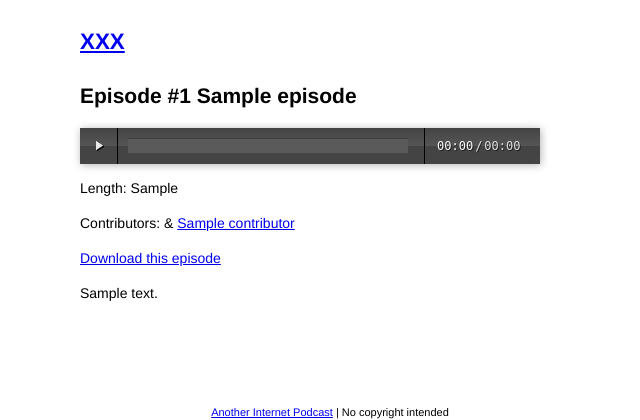
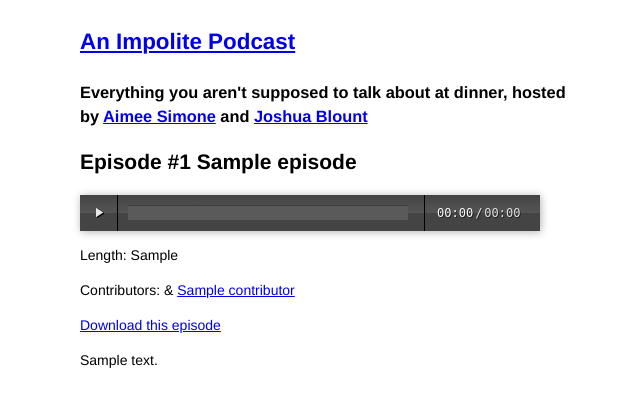
Before and after one commit to stickwithjosh/hypodrical, a Django app: a page that uses apps/podcast/templates/base.html in a window 1280 px wide. Shown: the top 420 px of the page, without its empty margins (310-950 px from the left). Run offline with Django 3.2, Linux system fonts and the light colour scheme; tables that the repository leaves empty hold one stand-in row (values such as "Sample post"); parts of the project's set-up code (start-up, migrations or seed data) failed here and were passed over; some libraries are stand-ins or nearby versions.

Commit message:
impolite specific stuff

```diff
--- a/apps/podcast/templates/base.html
+++ b/apps/podcast/templates/base.html
@@ -2,7 +2,7 @@
 <html lang="en-us">
     <head>
         <meta charset="utf-8">
-        <title>XXX</title>
+        <title>An Impolite Podcast - Everything you aren't supposed to talk about at dinner, hosted by Aimee Simone and Joshua Blount</title>
         <meta name="viewport" content="width=device-width">
         <script src="//ajax.googleapis.com/ajax/libs/jquery/1.8.0/jquery.min.js"></script>
         <script src="{{ STATIC_URL }}js/audiojs/audio.min.js"></script>
@@ -38,7 +38,8 @@
     <body>
         <div class="wrap">
 
-            <h1><a href="/">XXX</a></h1>
+            <h1><a href="/">An Impolite Podcast</a></h1>
+           <h3>Everything you aren't supposed to talk about at dinner, hosted by <a href="http://twitter.com/aimee_simone">Aimee Simone</a> and <a href="http://twitter.com/stickwithjosh">Joshua Blount<a/></h3>
 
             {% block content %}{% endblock %}
 
@@ -49,27 +50,15 @@
 
     <script type="text/javascript">
 
-
-
       var _gaq = _gaq || [];
-
-     _gaq.push(['_setAccount', 'UA-104128-11']);
-
+      _gaq.push(['_setAccount', 'UA-37789033-2']);
       _gaq.push(['_trackPageview']);
 
-
-
       (function() {
-
         var ga = document.createElement('script'); ga.type = 'text/javascript'; ga.async = true;
-
         ga.src = ('https:' == document.location.protocol ? 'https://ssl' : 'http://www') + '.google-analytics.com/ga.js';
-
         var s = document.getElementsByTagName('script')[0]; s.parentNode.insertBefore(ga, s);
-
       })();
-
-
 
     </script>
 
--- a/apps/podcast/templates/podcast/episode_detail.html
+++ b/apps/podcast/templates/podcast/episode_detail.html
@@ -4,10 +4,10 @@
 {% load markup %}
 
 {% block extraheader %}
-    <meta property="og:title" content="XXX {% if object.title %}- {{ object.title }}{% endif %}" />
+    <meta property="og:title" content="An Impolite Podcast {% if object.title %}- {{ object.title }}{% endif %}" />
     <meta property="og:description" content="{{ object.show_notes|striptags|truncatewords:15 }}" />
     <meta property="og:image" content="{{ STATIC_URL }}img/fb-share.png" />
-    <meta property="og:url" content="XXX{{ object.get_absolute_url }}" />
+    <meta property="og:url" content="http://www.animpolitepodcast.com{{ object.get_absolute_url }}" />
     <meta property="og:type" content="article" />
     <meta property="fb:admins" content="678090273"/>
 {% endblock %}
--- a/hypodrical/settings.py
+++ b/hypodrical/settings.py
@@ -126,9 +126,9 @@ if production:
     COMPRESS_STORAGE = 'storages.backends.s3boto.S3BotoStorage'
 
     # boto settings
-    AWS_ACCESS_KEY_ID = 'XXX'
+    AWS_ACCESS_KEY_ID = 'AKIAIT3JEWHLY36RVOUQ'
     AWS_SECRET_ACCESS_KEY = os.environ.get('AWS_SECRET_ACCESS_KEY')
-    AWS_STORAGE_BUCKET_NAME = 'XXX'
+    AWS_STORAGE_BUCKET_NAME = 'm.animpolitepodcast.com'
     AWS_S3_CUSTOM_DOMAIN = AWS_STORAGE_BUCKET_NAME
 
     # S3 URL settings
```
Also changed, not shown: apps/podcast/templates/podcast/feed.html (+13 -13 lines). Lines whose indentation alone changed are shown as unchanged.
